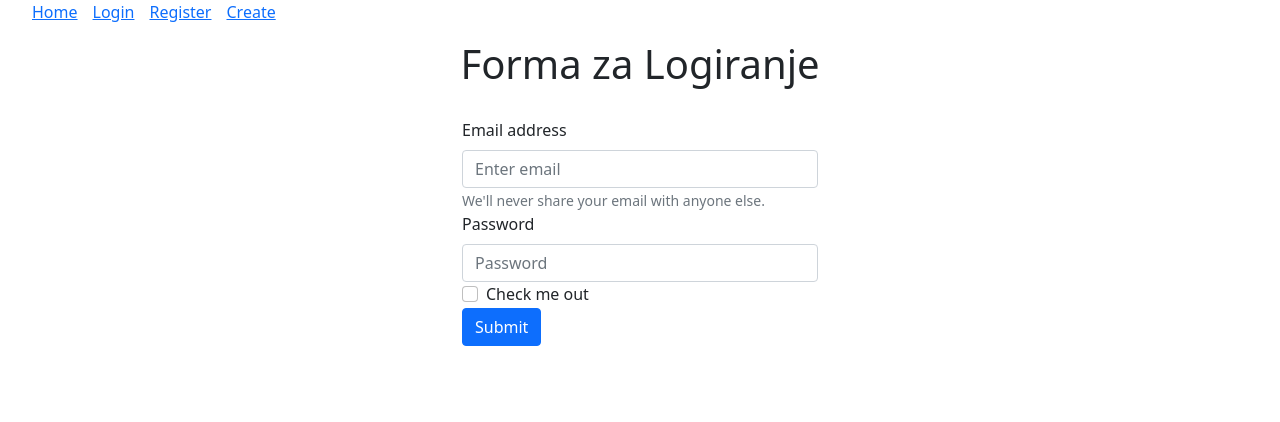
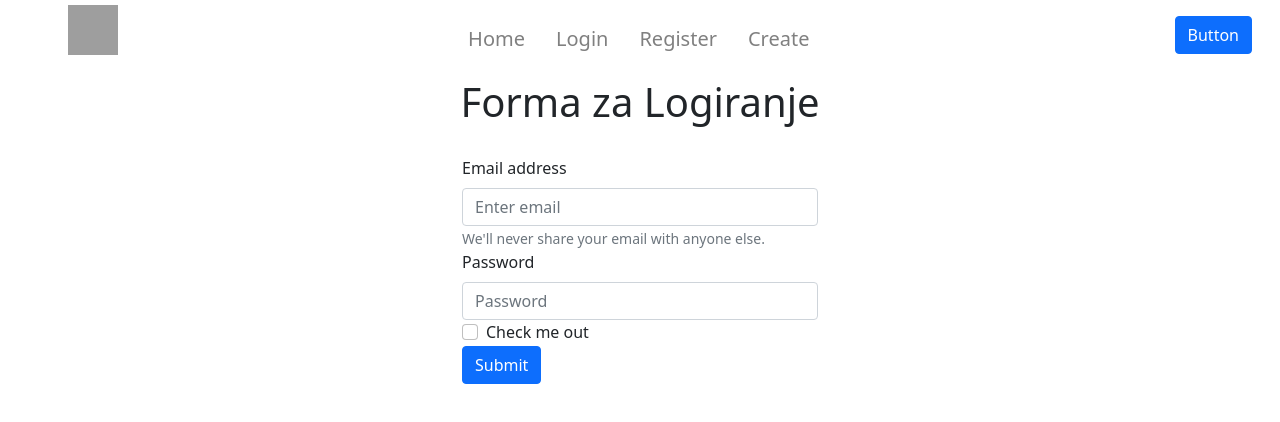
Before and after one commit to KobayagiNakamoto/gen-12-final-project, a React (Create React App) app in the folder client/: page /login in a window 1280 px wide. Shown: the top 422 px of the page. Built offline with nearby package versions, Linux system fonts and the light colour scheme; grey boxes are pictures that could not be loaded.

Commit message:
Adding new branch with header, needs more work with responciveness and design

```diff
--- a/client/src/App.js
+++ b/client/src/App.js
@@ -3,7 +3,7 @@ import Login from "./Layouts/Login";
 import Register from "./Layouts/Register";
 import Create from "./Layouts/Create";
 import Error from "./Layouts/Error";
-import Nav from "./components/Nav";
+import Header from "./components/header";
 import "bootstrap/dist/css/bootstrap.min.css";
 import "./App.css";
 import { BrowserRouter as Router, Switch, Route } from "react-router-dom";
@@ -13,7 +13,7 @@ const App = () => {
         <div className="App">
             <Router>
                 <div>
-                    <Nav />
+                    <Header />
 
                     <Switch>
                         <Route exact path="/">
--- a/client/src/components/Nav.js
+++ b/client/src/components/Nav.js
@@ -1,5 +1,5 @@
 import { Link } from "react-router-dom";
-
+import React from "react";
 
 const Login = () => {
     return (
--- /dev/null
+++ b/client/src/components/header.js
@@ -0,0 +1,49 @@
+import { Link } from "react-router-dom";
+import React from 'react';
+import "bootstrap/dist/css/bootstrap.min.css";
+
+const Header = () => {
+    //Stil za kopcinja na linkovi
+    const linkStyle = {
+        color: "gray",
+        fontSize: "20px"
+      };
+
+    return (
+
+    <div class="container-fluid d-inline-flex">
+
+        {/* Kod za dropdown meni, se uste ne e dosreden*/}
+        <button class="navbar-toggler" data-toggle="collapse" data-target="#collapse_target">
+            <span class="navbar-toggler-icon"></span>
+        </button>
+
+        {/* Logo */}
+        <a class="navbar-brand" href="/"><img src="https://i.pinimg.com/236x/cd/b6/cf/cdb6cfefa9df5759e1dbd2dd76f6b921--classic-simple.jpg" width="50px" height="50px"></img></a>
+
+        <div class="container-fluid ">
+            <nav class="navbar navbar-expand-sm justify-content-center p-3">
+                <ul class="navbar-nav" style={{ display: "flex"}}>
+                    <li class="nav-item">
+                        <a class="nav-link" style={linkStyle} href="/">Home</a>
+                    </li>
+                    <li class="nav-item">
+                        <a class="nav-link" style={linkStyle} href="/login">Login</a>
+                    </li>
+                    <li class="nav-item">
+                        <a class="nav-link" style={linkStyle} href="/register">Register</a>
+                    </li>
+                    <li class="nav-item">
+                        <a class="nav-link" style={linkStyle} href="/create">Create</a>
+                    </li>
+                </ul>
+            </nav>
+        </div>
+        <div class="p-3">
+            <button type="button" class="btn btn-primary">Button</button>
+        </div>
+    </div>
+    );
+};
+
+export default Header;
```
